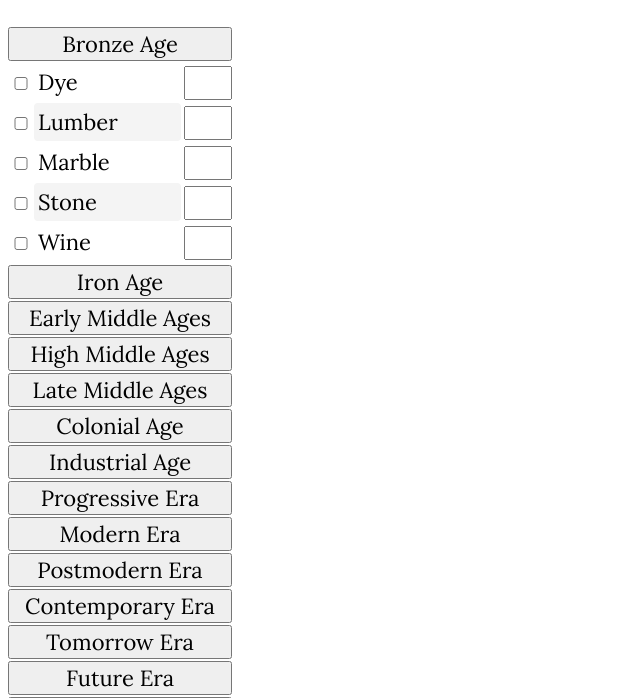
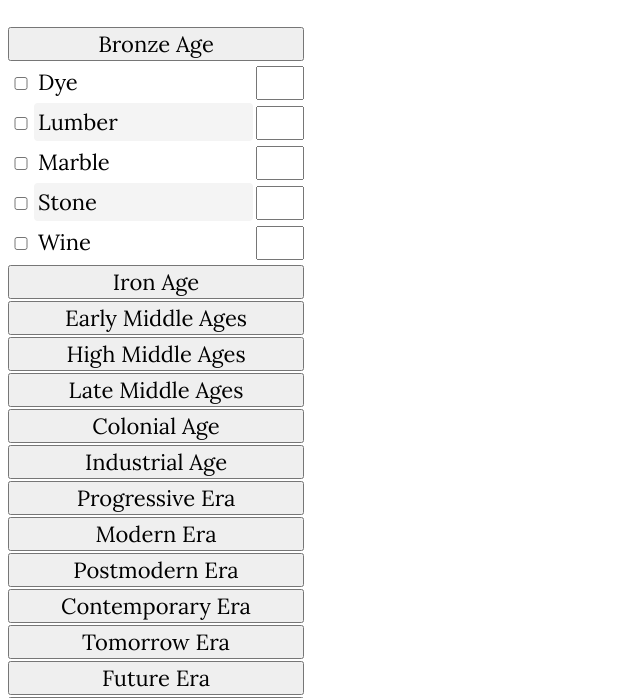
Before and after one commit to shirha/foe-goods, a plain HTML site: page index.html in a window 1280 px wide. Both pictures are taken after a click on the button "Bronze Age". Shown: the part 88-786 px from the top of the page, without its empty margins (0-640 px from the left). Drawn offline with Linux system fonts and the light colour scheme.

Commit message:
initial commit

```diff
--- a/index.html
+++ b/index.html
@@ -15,13 +15,13 @@
     label,button {display: block;}
     button,input {margin-top: 2px;}
     tr:nth-child(even) td:nth-child(2) {background: #f4f4f4;}
-    td:nth-child(2) {width: 142px; padding-left: 4px; border-radius: 4px;}
+    td:nth-child(2) {width: 214px; padding-left: 4px; border-radius: 4px;}
     input {width: 40px;}
     input[type="checkbox"] {
       margin: 0;
       width: 20px;}
     table {margin: 0;}
-    button {width: 224px;}
+    button {width: 296px;}
     .goods {display: none;}
   </style>
 </head>
```
